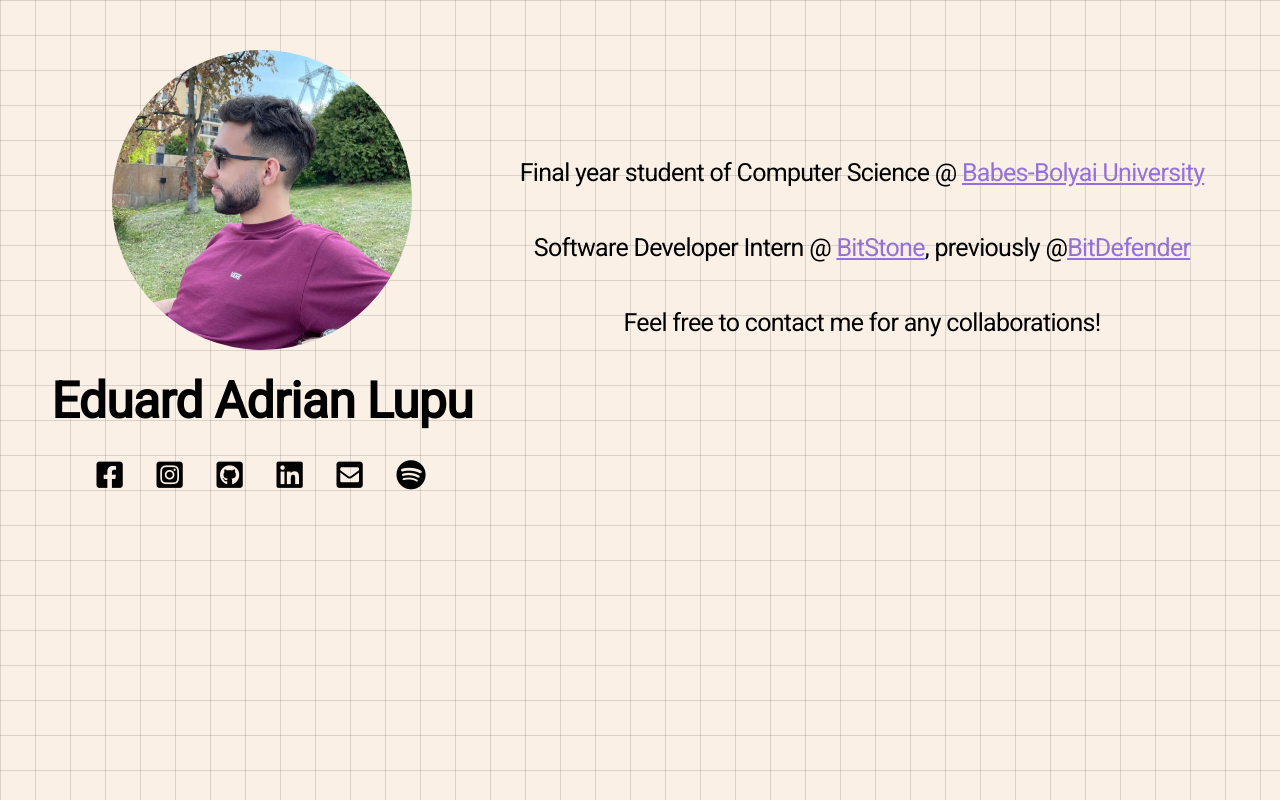
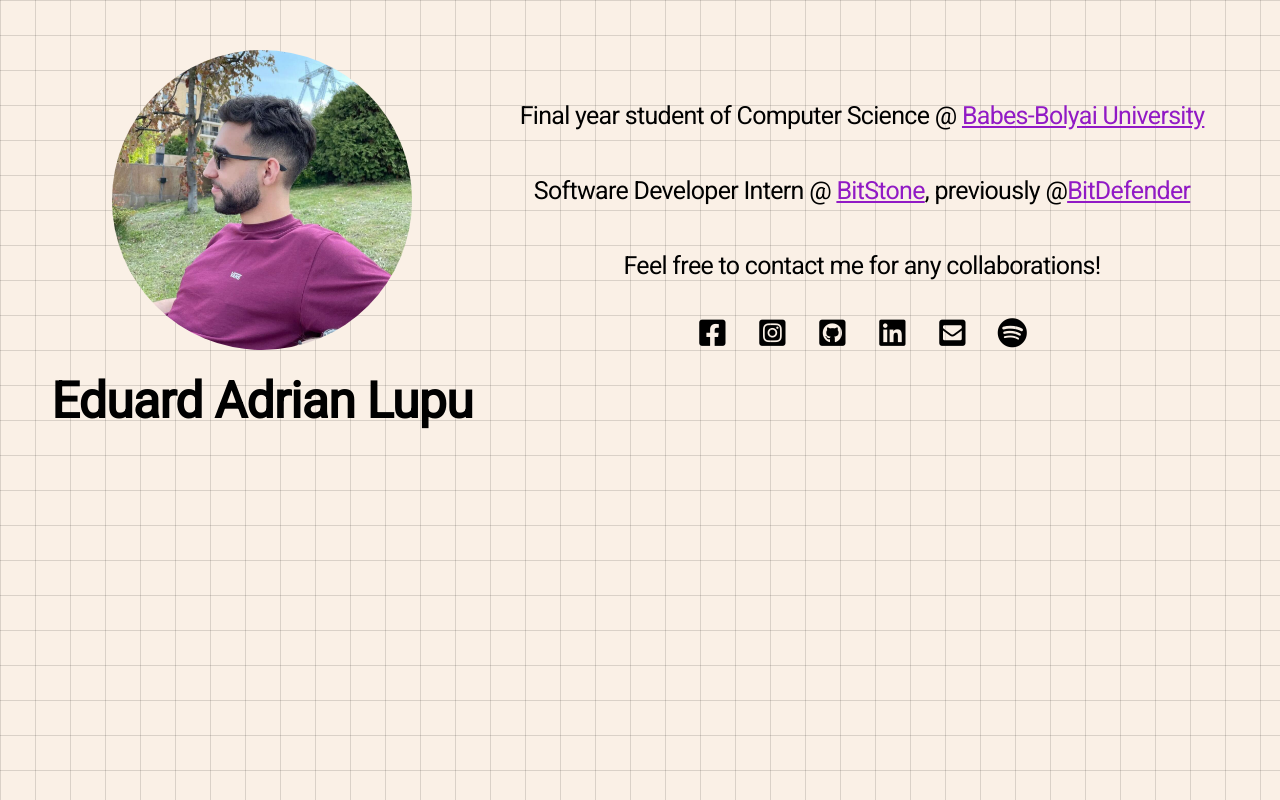
Before and after one commit to EduardLupu/eal.social, a React (Vite) app: page / in a window 1280 px wide. Built offline with nearby package versions, Linux system fonts and the light colour scheme.

Commit message:
done some styling, about to run some tests.

```diff
--- a/src/Header.css
+++ b/src/Header.css
@@ -1,3 +1,5 @@
+@import "index.css";
+
 header {
     display: flex;
     align-items: center;
@@ -24,6 +26,10 @@
         padding: 0 2rem 0 2rem;
     }
     header > .profile {
+        text-align: center;
+    }
+    .about_me {
+        margin: 0 auto;
         text-align: center;
     }
 }
@@ -56,35 +62,54 @@
     text-align: center;
 }
 
-
-a:active, a:hover {
-    outline-width: 0;
-}
-
 hr {
     width: 100%;
     border: 0.1rem solid black;
     margin: 2rem 0 2rem 0;
 }
 
+#small-description {
+    font-size: 2.2rem;
+    font-style: italic;
+    margin: 0 auto;
+    text-align: center;
+    padding: 2rem;
+    line-height: 2.5rem;
+}
+
+.about_me {
+    display: flex;
+    flex-direction: column;
+    justify-content: center;
+    align-items: center;
+    font-size: 2.5rem;
+    flex-grow: 0;
+    flex-shrink: 0;
+    flex-basis: 63%;
+    margin: 0 auto;
+    text-align: center;
+    line-height: clamp(2.5rem, 2.5rem, 3rem);
+}
+
+.about_me a:visited, .about_me a:link, .about_me a:active, .about_me a:hover {
+    color: var(--var-main-color);
+}
 
 .socials {
     display: flex;
-    margin-top: 2rem;
-    margin-left: 0.4rem;
+    margin-top: 1.5rem;
     gap: 2.5rem;
+    padding-bottom: 5rem;
 }
 
 .socials i {
     font-size: 3rem;
-}
-
-.socials > a:visited, a:link {
     color: black;
 }
 
-.socials > a:hover {
-    color: hsl(0, 0%, 30%);
+.socials i:hover {
+    color: var(--var-main-color);
+    opacity: 0.90;
 }
 
 .socials > .link {
@@ -147,28 +172,3 @@
     opacity: 1;
     transform: translate3d(0, 0, 0);
 }
-
-#small-description {
-    font-size: 2.2rem;
-    font-style: italic;
-    margin: 0 auto;
-    text-align: center;
-}
-
-.about_me {
-    display: flex;
-    flex-direction: column;
-    justify-content: center;
-    align-items: center;
-    font-size: 2.5rem;
-    flex-grow: 0;
-    flex-shrink: 0;
-    flex-basis: 63%;
-    margin: 0 auto;
-    text-align: center;
-    line-height: clamp(2.5rem, 2.5rem, 3rem);
-}
-
-.about_me a:visited, .about_me a:link {
-    color: mediumpurple;
-}
--- a/src/Header.jsx
+++ b/src/Header.jsx
@@ -6,8 +6,16 @@
             <header>
                 <section className="profile">
                     <a href="index.html"><img className="profile-pic" src="src/assets/images/eduardlupu.jpg" alt="Eduard Lupu"/></a>
-                    <h1>Eduard Adrian Lupu</h1>
+                    <h1 id="name">Eduard Adrian Lupu</h1>
                     <p id="small-description"></p>
+                </section>
+                <section className="about_me">
+                    <p>Final year student of Computer Science @ <a href="https://www.cs.ubbcluj.ro/en/" target="_blank">Babes-Bolyai
+                        University</a></p>
+                    <p>Software Developer Intern @ <a href="https://bitstone.com/" target="_blank">BitStone</a>, previously
+                        @
+                        <a href="https://www.bitdefender.com/" target="_blank">BitDefender</a></p>
+                    <p>Feel free to contact me for any collaborations!</p>
                     <section className="socials">
                         <a className="link" data-title="facebook.com/eduard.adrian.lupu"
                            href="https://www.facebook.com/eduard.adrian.lupu"
@@ -30,14 +38,7 @@
                            target="_blank"><i className="fab fa-spotify"></i></a>
                     </section>
                 </section>
-                <section className="about_me">
-                    <p>Final year student of Computer Science @ <a href="https://www.cs.ubbcluj.ro/en/" target="_blank">Babes-Bolyai
-                        University</a></p>
-                    <p>Software Developer Intern @ <a href="https://bitstone.com/" target="_blank">BitStone</a>, previously
-                        @
-                        <a href="https://www.bitdefender.com/" target="_blank">BitDefender</a></p>
-                    <p>Feel free to contact me for any collaborations!</p>
-                </section>
+                <script src={"src/assets/js/header.js"}></script>
             </header>
         </>
     )
--- a/src/assets/js/index.js
+++ b/src/assets/js/index.js
@@ -3,22 +3,74 @@
     "Swimmer and sauna lover.",
     "Mixed-martial arts addict.",
     "80's music listener.",
-    "Aesthetics admirer."
+    "Aesthetics admirer.",
+    "At least 4 espressos a day.",
+    "Actually enjoying JavaScript. :)",
+    "Clean code, clean mind.",
+    "Music on full blast while coding.",
+    "I don't mind boilerplate code as long as I have CoPilot with me."
 ];
 
 window.onload = function () {
     let smallDescription = document.getElementById("small-description");
     let description = descriptions[Math.floor(Math.random() * descriptions.length)];
     let i = 0;
-    let speed = 150;
 
-    function typeWriter() {
+    function sleep(ms) {
+        return new Promise(resolve => setTimeout(resolve, ms));
+    }
+
+    async function typeWriter() {
+        let speed = Math.random() * (200 - 150) + 150;
+        let variation = Math.random() * 0.5 + 0.5;
+
         if (i < description.length) {
-            smallDescription.innerHTML += description.charAt(i);
-            i++;
-            setTimeout(typeWriter, speed);
+            let typoChance = Math.random();
+            if (typoChance > 0.92 && i > 0) {
+                // 8% chance of a typo, where a random letter is added, which is not first letter.
+                let randomLetter = String.fromCharCode(97 + Math.floor(Math.random() * 26)); // Random lowercase letter
+                smallDescription.innerHTML += randomLetter; // Add the extra letter
+                await sleep(Math.random() * 300 + 200); // Pause to simulate the realization
+                smallDescription.innerHTML = smallDescription.innerHTML.slice(0, -1); // Delete the extra letter
+                await sleep(Math.random() * 300 + 100); // Pause after correcting the typo
+            } else {
+                smallDescription.innerHTML += description.charAt(i);
+                i++;
+            }
+
+            // Human-like pauses after a comma, period, or other punctuation marks
+            let nextChar = description.charAt(i);
+            let isPunctuation = /[,.!?;:]/.test(nextChar);
+            let pauseTime = isPunctuation ? Math.random() * 600 + 400 : 0;
+
+            // Introduce a pause when backspacing to simulate correcting mistakes
+            let backspacePauseChance = Math.random();
+            if (backspacePauseChance > 0.8) {
+                pauseTime += Math.random() * 300 + 100;
+            }
+
+            let fastTypeChance = Math.random();
+            if (fastTypeChance > 0.85) {
+                speed *= 0.7; // 15% chance of faster typing
+            }
+
+            await sleep((speed * variation) + pauseTime);
+            await typeWriter();
         }
     }
+    typeWriter().then(r => {});
+}
 
-    typeWriter();
+let myMediaQuery = window.matchMedia('(min-width: 500px)');
+
+function widthChangeCallback(myMediaQuery) {
+    if(myMediaQuery.matches) {
+        document.querySelector("#name").textContent = "Eduard Adrian Lupu";
+    } else {
+        document.querySelector("#name").textContent = "Eduard A. Lupu";
+    }
 }
+
+myMediaQuery.addEventListener('change', widthChangeCallback);
+
+widthChangeCallback(myMediaQuery);
--- a/src/index.css
+++ b/src/index.css
@@ -1,5 +1,6 @@
 :root {
   box-sizing: border-box;
+  --var-main-color: #911ac5;
 }
 
 html {
```
